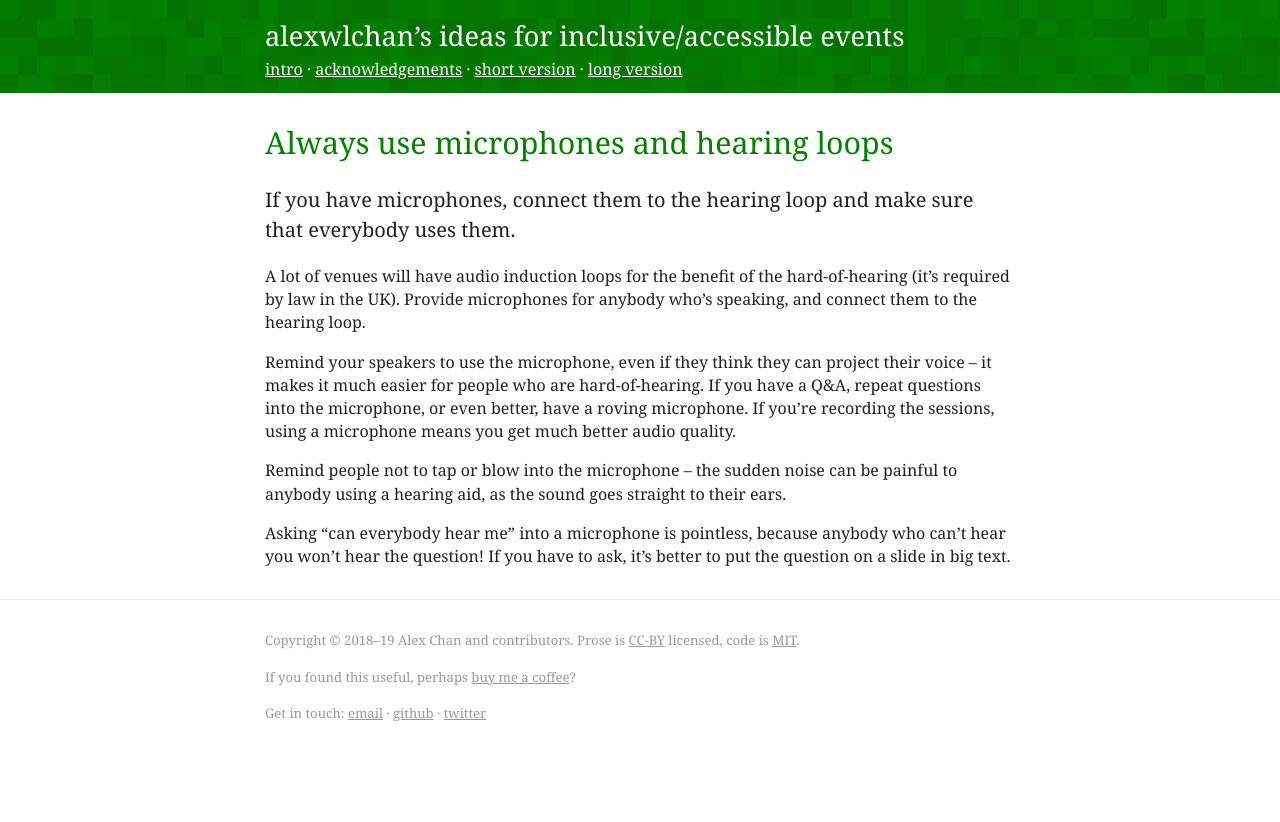
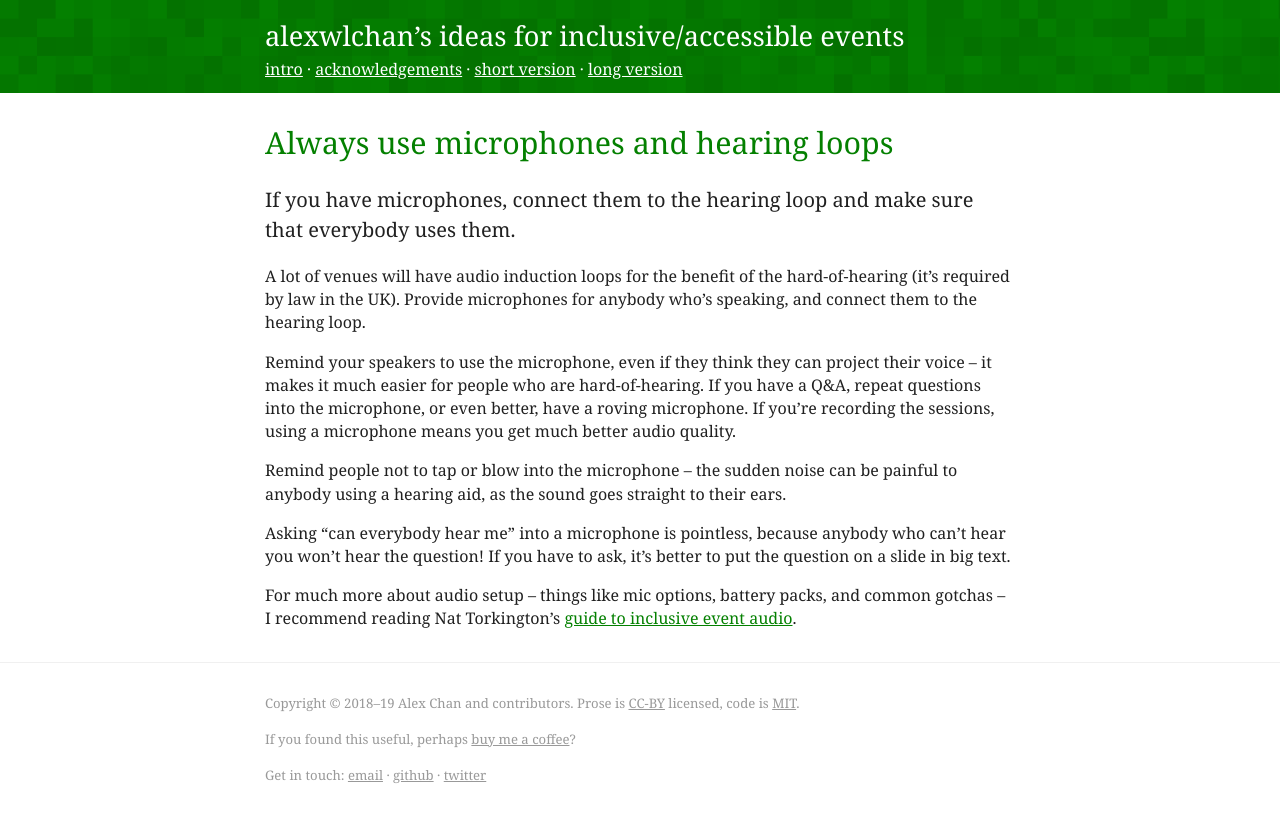
Before and after one commit to alexwlchan/ideas-for-inclusive-events, a Jekyll site: the page built from src/_ideas/always-use-the-mic.md, in a window 1280 px wide. Shown: the top 822 px of the page. Built offline with Jekyll 4.4.1, drawn with Linux system fonts in a browser that asks for light colours.

Commit message:
Add a link to njt/inclusive-audio

```diff
--- a/src/_ideas/always-use-the-mic.md
+++ b/src/_ideas/always-use-the-mic.md
@@ -18,3 +18,5 @@ Remind people not to tap or blow into the microphone -- the sudden noise can be
 
 Asking "can everybody hear me" into a microphone is pointless, because anybody who can't hear you won't hear the question!
 If you have to ask, it's better to put the question on a slide in big text.
+
+For much more about audio setup -- things like mic options, battery packs, and common gotchas -- I recommend reading Nat Torkington's [guide to inclusive event audio](https://github.com/njt/event-audio).
```
